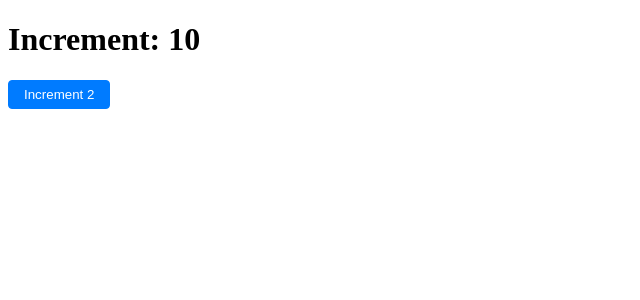
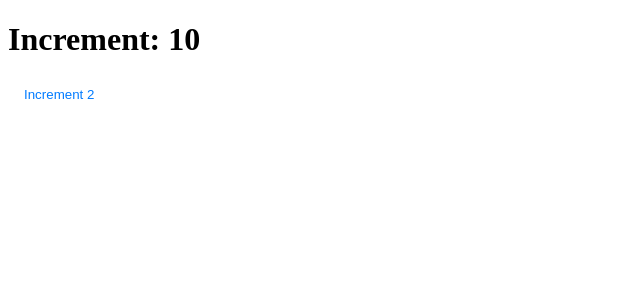
Before and after one commit to AlgorBerunDev/web-group, a React (Vite) app: page / in a window 1280 px wide. Shown: the top 300 px of the page, without its empty margins (0-640 px from the left). Built offline with nearby package versions, Linux system fonts and the light colour scheme.

Commit message:
Refactor Button component styles

```diff
--- a/src/components/Button/Button.css
+++ /dev/null
@@ -1,29 +0,0 @@
-.btn {
-  padding: 6px 15px;
-  background-color: white;
-  border: 1px solid #ccc;
-  border-radius: 4px;
-  cursor: pointer;
-}
-
-.btn--primary {
-  background-color: #007bff;
-  color: white;
-  border-color: #007bff;
-}
-
-.btn--secondary {
-  background-color: #6c757d;
-  color: white;
-  border-color: #6c757d;
-}
-
-.btn--link {
-  background-color: transparent;
-  color: #007bff;
-  border-color: transparent;
-}
-
-.btn--dashed {
-  border-style: dashed;
-}
--- /dev/null
+++ b/src/components/Button/Button.props.ts
@@ -0,0 +1,5 @@
+export interface ButtonProps {
+  type?: "default" | "primary" | "secondary" | "link" | "dashed";
+  onClick?: () => void;
+  children?: React.ReactNode;
+}
--- /dev/null
+++ b/src/components/Button/Button.styled.tsx
@@ -0,0 +1,34 @@
+import styled, { css } from "styled-components";
+import { ButtonProps } from "./Button.props";
+
+const buttonStyles = {
+  default: css``,
+  primary: css`
+    background-color: #007bff;
+    color: white;
+    border-color: #007bff;
+  `,
+  secondary: css`
+    background-color: #6c757d;
+    color: white;
+    border-color: #6c757d;
+  `,
+  link: css`
+    background-color: transparent;
+    color: #007bff;
+    border-color: transparent;
+  `,
+  dashed: css`
+    border-style: dashed;
+  `,
+};
+
+export const StyledButton = styled.button<ButtonProps>`
+  padding: 6px 15px;
+  background-color: white;
+  border: 1px solid #ccc;
+  border-radius: 4px;
+  cursor: pointer;
+
+  ${props => props.type && buttonStyles[props.type]}
+`;
--- a/src/components/Button/Button.tsx
+++ b/src/components/Button/Button.tsx
@@ -1,15 +1,10 @@
-import "./Button.css";
-
-interface ButtonProps {
-  type?: "default" | "primary" | "secondary" | "link" | "dashed";
-  onClick?: () => void;
-  children?: React.ReactNode;
-}
+import { ButtonProps } from "./Button.props";
+import { StyledButton } from "./Button.styled";
 
 export const Button: React.FC<ButtonProps> = ({ type = "default", onClick, children }) => {
   return (
-    <button className={`btn btn--${type}`} onClick={onClick}>
+    <StyledButton type={type} onClick={onClick}>
       {children}
-    </button>
+    </StyledButton>
   );
 };
--- a/src/components/Incerement.tsx
+++ b/src/components/Incerement.tsx
@@ -8,7 +8,7 @@ export const Increment: React.FC<IncrementProps> = ({ increment, onIncrement })
   return (
     <div>
       <h1>Increment: {increment}</h1>
-      <Button type="primary" onClick={onIncrement}>
+      <Button type="link" onClick={onIncrement}>
         Increment 2
       </Button>
     </div>
```
